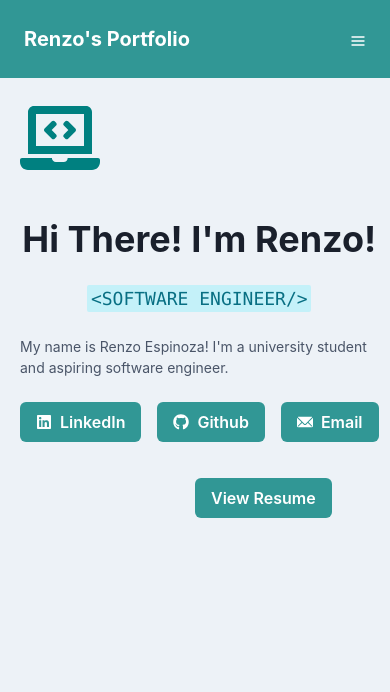
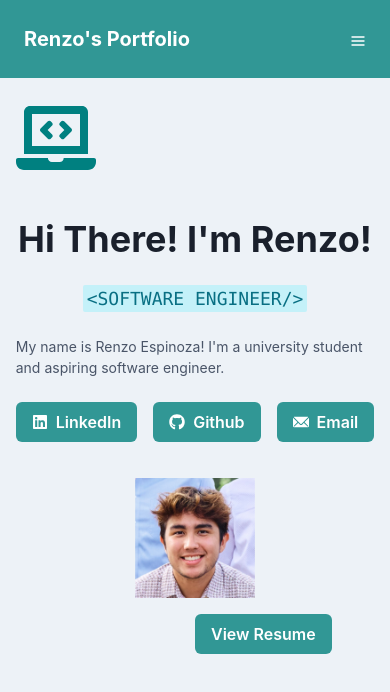
Before and after one commit to renzoespinoza10/Portfolio-Website, a React (Create React App) app in the folder portfolio-frontend/: page / in a window 390 px wide. Shown: the top 692 px of the page. Built offline with nearby package versions, Linux system fonts and the light colour scheme.

Commit message:
responsive to mobile

```diff
--- a/portfolio-frontend/src/App.js
+++ b/portfolio-frontend/src/App.js
@@ -1,7 +1,7 @@
 
 import './App.css';
 
-import { ChakraProvider, HStack, Button, Box, useMediaQuery  } from "@chakra-ui/react";
+import { ChakraProvider, HStack, VStack, Button, Box, useMediaQuery  } from "@chakra-ui/react";
 import { Link, Element } from 'react-scroll';
 import { extendTheme } from "@chakra-ui/react";
 import Navigation from './Components/Navigation';
@@ -24,27 +24,40 @@ const theme = extendTheme({
 
 function App() {
   const [isMobile] = useMediaQuery("(max-width: 768px)");
+
   return (
-
+    // ...
     <ChakraProvider theme={theme}>
-
       <Navigation />
 
-
+      {isMobile ? (
+        <VStack spacing={4} align="center">
+          <Flex>
+            <Profile />
+          </Flex>
+          <Flex>
+            <Image
+              boxSize="120px"
+              src={process.env.PUBLIC_URL + "/images/1684809288078.jpg"}
+              alt="headshot"
+              mx="auto"
+            />
+          </Flex>
+        </VStack>
+      ) : (
         <HStack spacing='80px'>
           <Flex>
-          <Profile/>
+            <Profile />
           </Flex>
-
           <Flex>
             <Image
-            boxSize={isMobile ? "150px" : "300px"}
+              boxSize="300px"
               src={process.env.PUBLIC_URL + "/images/1684809288078.jpg"}
               alt="headshot"
             />
           </Flex>
-
         </HStack>
+      )}
       <Link to="resumeSection" smooth={true} duration={500}>
           <Button colorScheme="teal" style={{left:"50%"}}  mt={4} >
             View Resume
```
Also changed, not shown: 2 other files (tests, documents, lock files or other folders). Lines whose indentation alone changed are shown as unchanged.
